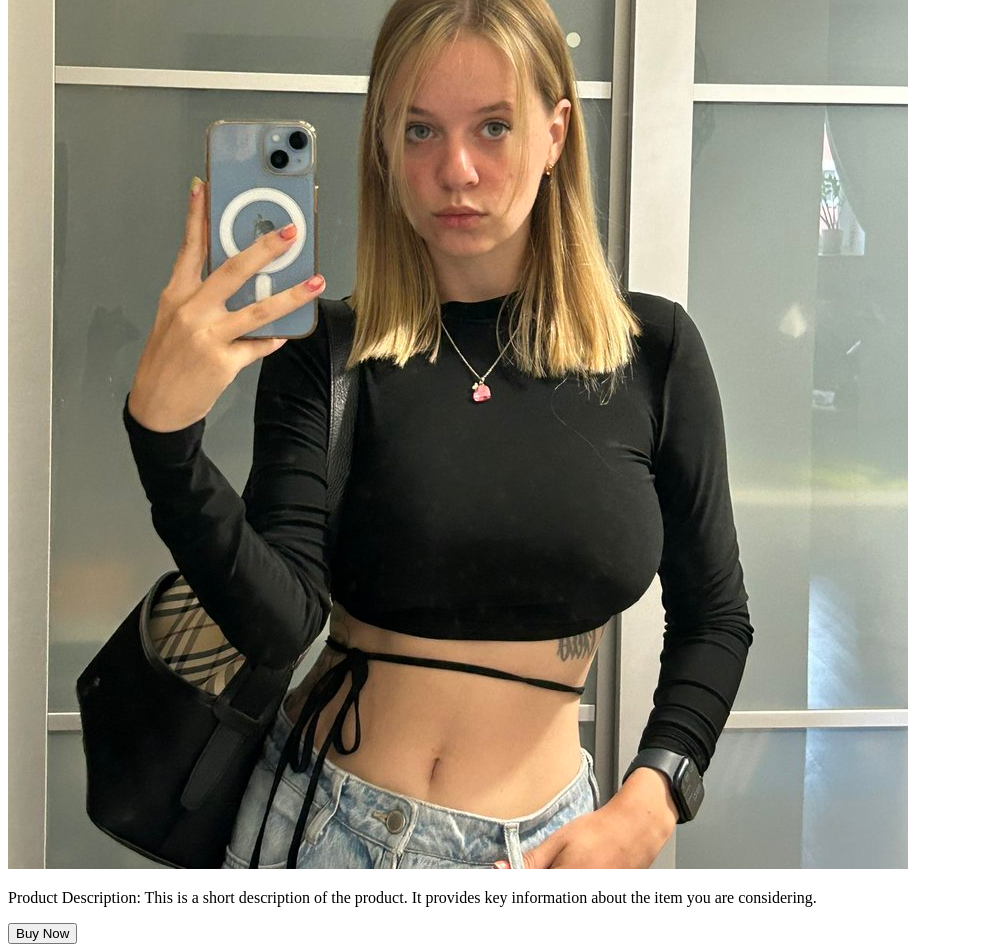
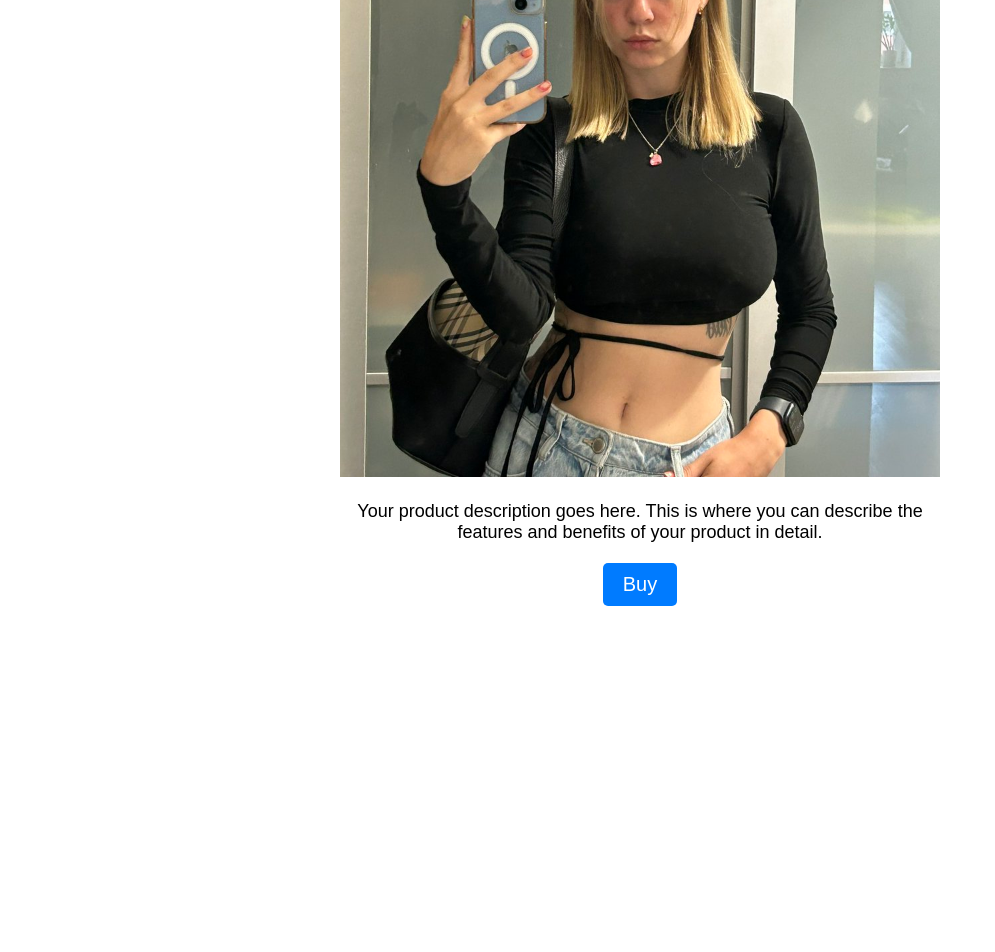
Before and after one commit to t3chnique/strange_web_apps, a plain HTML site: page index.html in a window 1280 px wide. Shown: the part 411-1363 px from the top of the page, without its empty margins (0-995 px from the left). After the commit the page ends 1045 px from the top, so only its background shows below. Drawn offline with Linux system fonts and the light colour scheme.

Commit message:
Update index.html
add cms

```diff
--- a/index.html
+++ b/index.html
@@ -1,18 +1,56 @@
 <!DOCTYPE html>
-<html>
+<html lang="en">
 <head>
-    <title>Product Page - Online Store</title>
+    <meta charset="UTF-8">
+    <meta name="viewport" content="width=device-width, initial-scale=1.0">
+    <title>Your Product Page</title>
+    <style>
+        body {
+            font-family: Arial, sans-serif;
+            text-align: center;
+        }
+
+        .container {
+            max-width: 600px;
+            margin: 0 auto;
+            padding: 20px;
+        }
+
+        h1 {
+            font-size: 24px;
+        }
+
+        .product-image {
+            max-width: 100%;
+            height: auto;
+        }
+
+        .product-description {
+            font-size: 18px;
+            margin: 20px 0;
+        }
+
+        .buy-button {
+            display: inline-block;
+            padding: 10px 20px;
+            background-color: #007bff;
+            color: #fff;
+            text-decoration: none;
+            font-size: 20px;
+            border: none;
+            border-radius: 5px;
+        }
+    </style>
 </head>
 <body>
-    <h1>Product Title</h1>
-
-    <!-- Product Image -->
-    <img src="qhtml.jpeg" alt="Product Image" style="max-width: 100%; height: auto;">
-
-    <p>Product Description: This is a short description of the product. It provides key information about the item you are considering.</p>
-
-    <!-- Buy Button -->
-    <button type="button">Buy Now</button>
+    <div class="container">
+        <h1>Your Product Title</h1>
+        <img class="product-image" src="qhtml.jpeg" alt="Product Image">
+        <p class="product-description">
+            Your product description goes here. This is where you can describe the features and benefits of your product in detail.
+        </p>
+        <a href="#" class="buy-button">Buy</a>
+    </div>
 <script src="https://telegram.org/js/telegram-web-app.js"></script>
 </body>
 </html>
```
